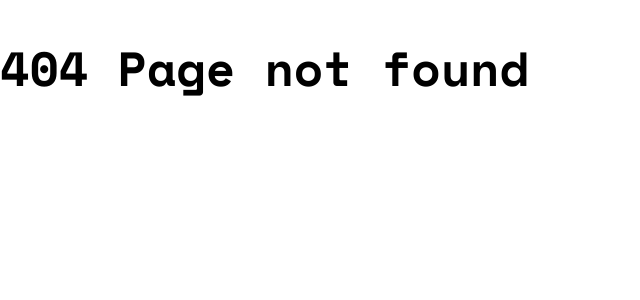
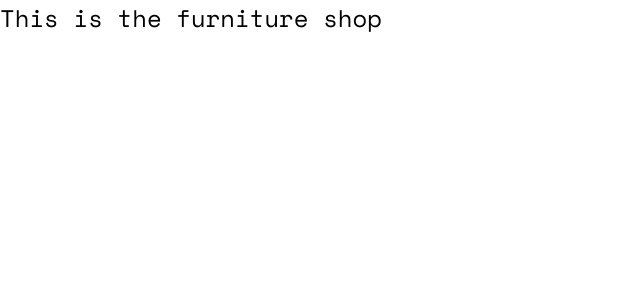
Before and after one commit to puyanwei/fe-practice, a React (Create React App) app: page /furniture-shop in a window 1280 px wide. Before the commit this address had no page. Shown: the top 300 px of the page, without its empty margins (0-640 px from the left). Built offline with nearby package versions, Linux system fonts and the light colour scheme.

Commit message:
Setup furniture shop page and routes

```diff
--- a/src/App.tsx
+++ b/src/App.tsx
@@ -1,3 +1,4 @@
+import FurnitureShop from 'pages/FurnitureShop';
 import { BrowserRouter, Route, Switch } from "react-router-dom";
 import HomePage from "./pages/HomePage";
 import NotFoundPage from "./pages/NotFoundPage";
@@ -9,6 +10,7 @@ const App = () => (
       <Switch>
         <Route path="/" exact component={HomePage} />
         <Route path="/tip-calculator" component={TipCalculatorPage} />
+        <Route path="/furniture-shop" component={FurnitureShop} />
         <Route path="*" component={NotFoundPage} />
       </Switch>
     </BrowserRouter>
--- /dev/null
+++ b/src/pages/FurnitureShop.tsx
@@ -0,0 +1,11 @@
+import React from 'react'
+
+const FurnitureShop = () => {
+  return (
+    <div>
+      This is the furniture shop
+    </div>
+  )
+}
+
+export default FurnitureShop
--- a/src/pages/HomePage.tsx
+++ b/src/pages/HomePage.tsx
@@ -7,6 +7,8 @@ const HomePage = () => {
       <h1 className="center">Frontend Practice</h1>
       <p>Practice website projects mainly from <a href="https://www.frontendmentor.io/">Frontend Mentor</a>. All pages using React with Typescript and styled components.</p>
       <Link to="/tip-calculator">Tip Calculator</ Link> - from <a href="https://www.frontendmentor.io/challenges/tip-calculator-app-ugJNGbJUX">this</a> challenge.
+      <br />
+      <Link to="/furniture-shop">Furniture Shop</ Link> - from <a href="https://www.frontendmentor.io/challenges/room-homepage-BtdBY_ENq">this</a> challenge.
       </Layout>
   );
 };
```
